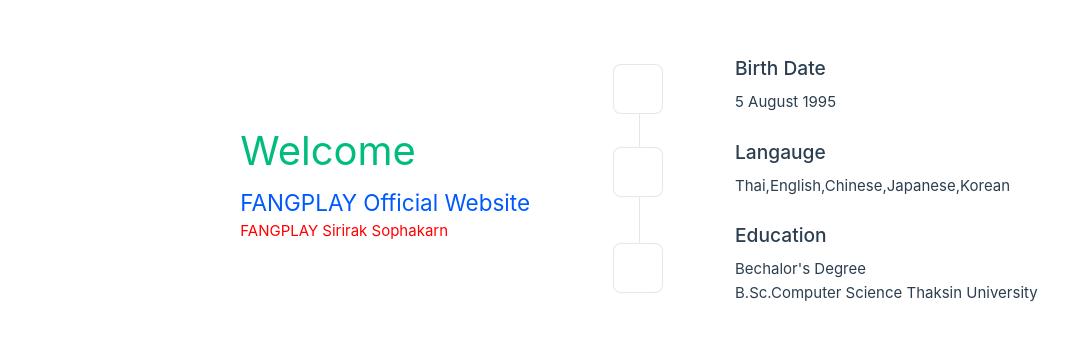
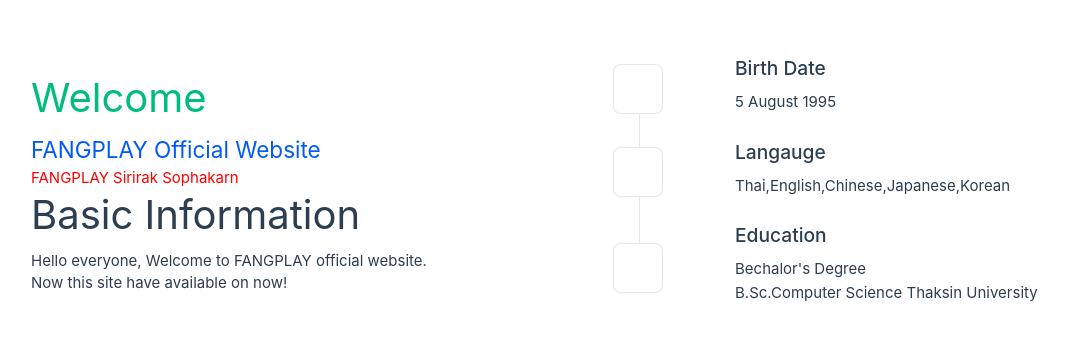
Before and after one commit to fangplay/vuejs-product-website, a Vue app: page / in a window 1280 px wide. Shown: the part 216-556 px from the top of the page, without its empty margins (1-1069 px from the left). Built offline with nearby package versions, Linux system fonts and the light colour scheme.

Commit message:
Update basic information

```diff
--- a/src/components/Profile.vue
+++ b/src/components/Profile.vue
@@ -12,6 +12,10 @@ defineProps({
         <h1 class="green">{{ msg }}</h1>
         <h2 class="blue">FANGPLAY Official Website</h2>
         <h4 class="red">FANGPLAY Sirirak Sophakarn</h4>
+    </div>
+    <div class="slogan">
+        <h1>Basic Information</h1>
+        <p>Hello everyone, Welcome to FANGPLAY official website.<br>Now this site have available on now!</p>
     </div>
 
 </template>
```
